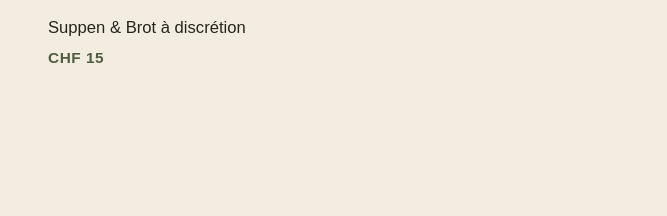
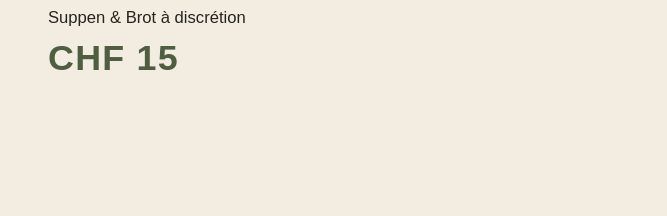
Before and after one commit to JibidyOS/soupclub-site, a plain HTML site: page index.html in a window 1280 px wide. Shown: the part 379-595 px from the top of the page, 0-667 px from the left. Drawn offline with Linux system fonts and the light colour scheme.

Commit message:
Make CHF 15 price more prominent on Soup Club site

```diff
--- a/index.html
+++ b/index.html
@@ -21,7 +21,7 @@ h1,h2,.lead{font-family:"Baskervville",Georgia,serif;font-weight:400}
 h1{margin:0;line-height:.91;letter-spacing:-.068em;font-size:clamp(4rem,8.7vw,9rem);overflow-wrap:anywhere}
 .lead{font-size:clamp(1.25rem,2.15vw,2rem);line-height:1.25;margin:1.15rem 0 1.2rem}
 .offer{margin:0 0 .32rem;font-size:1.04rem}
-.price{letter-spacing:.035em;font-size:.96rem}
+.price{letter-spacing:.035em;font-size:clamp(1.55rem,2.8vw,2.25rem);line-height:1.15;margin-top:.45rem}
 .photo{margin:0;padding:.42rem;background:var(--frame)}
 .photo img{width:100%;height:auto;aspect-ratio:579/434;display:block;object-fit:cover}
 .details{display:grid;grid-template-columns:1.28fr 1fr;border-top:1px solid var(--rule);border-bottom:1px solid var(--rule)}
```
